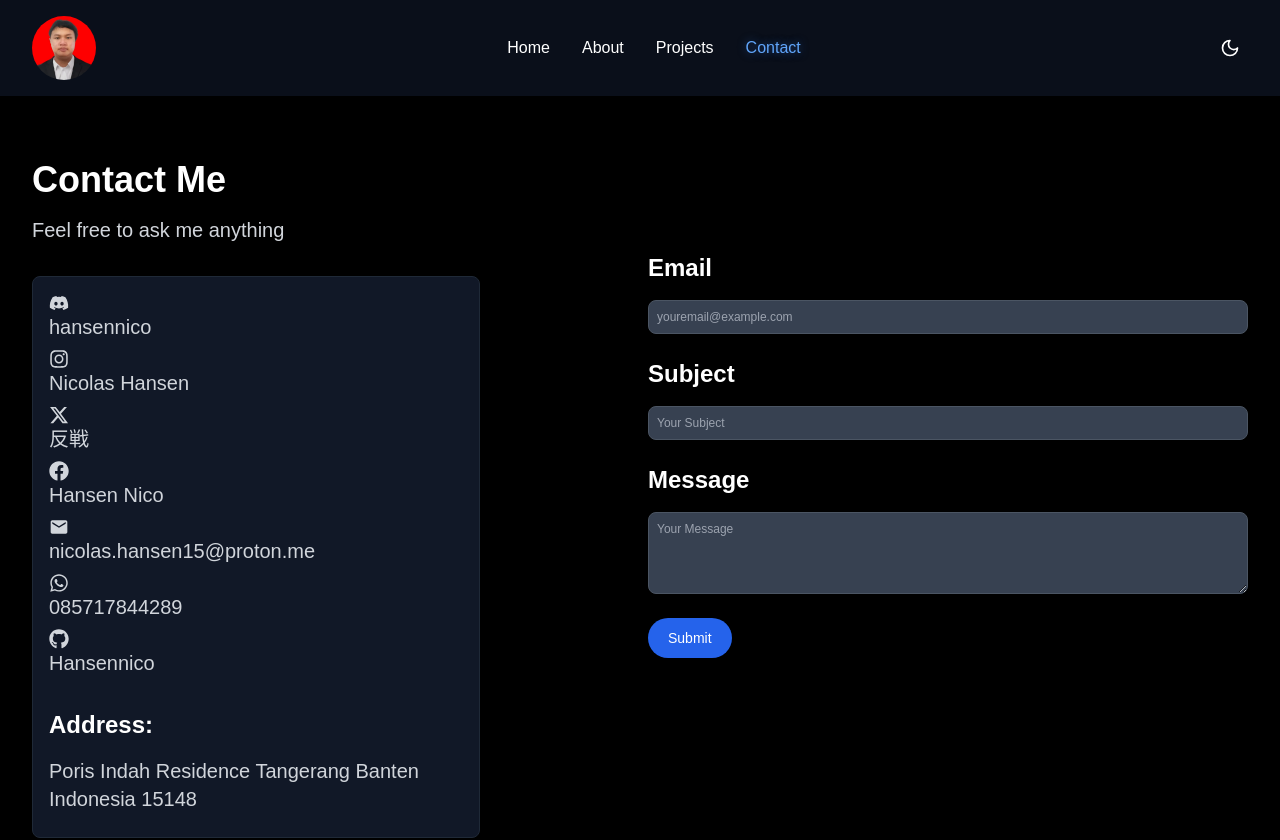
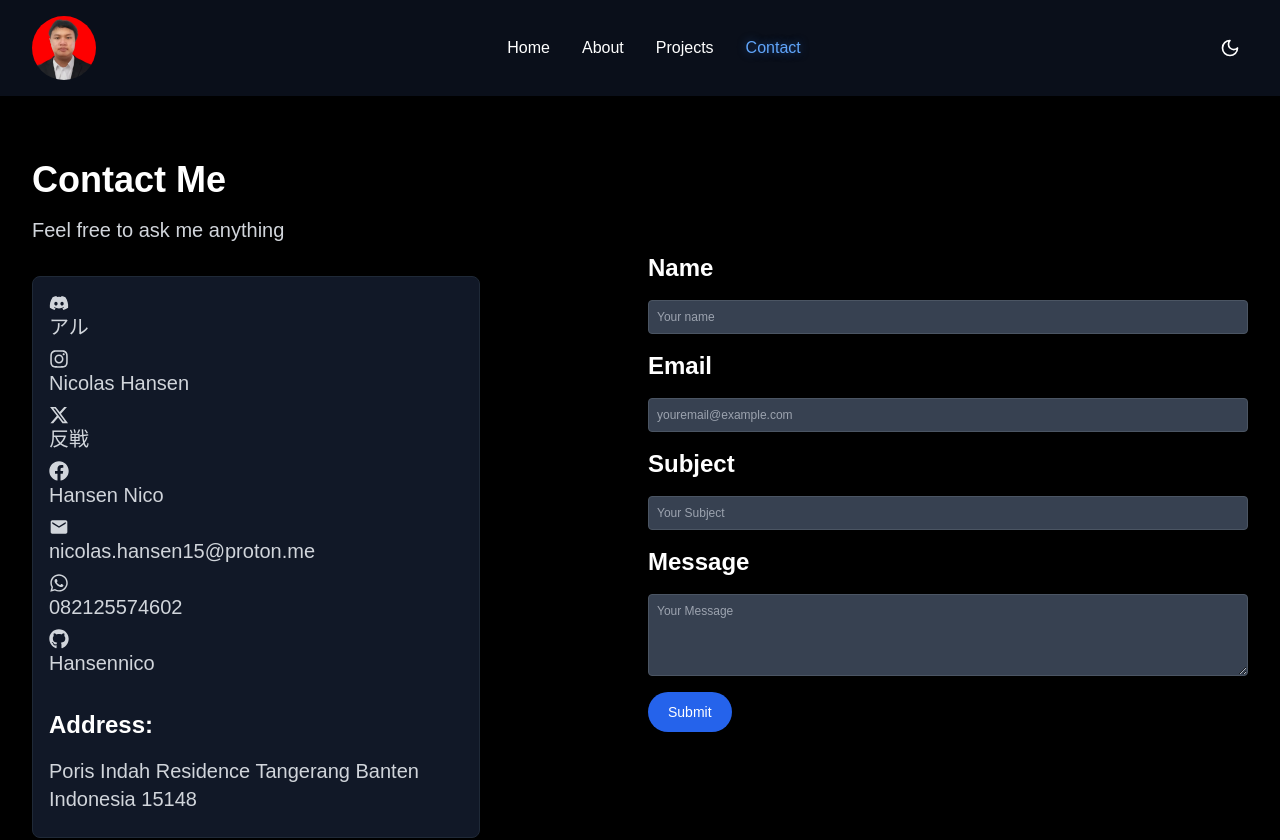
Before and after one commit to Hansennico/NextJS-Portofolio, a Next.js app: page /contact in a window 1280 px wide. Shown: the top 840 px of the page. Built offline with nearby package versions, Linux system fonts and the light colour scheme.

Commit message:
update
fixed contact page

```diff
--- a/app/about/page.tsx
+++ b/app/about/page.tsx
@@ -33,15 +33,13 @@ export default function About() {
             Software & Web developer live in indonesia. I am {age} years old and
             currently studying at the Bina Nusantara University. My hobby is
             playing game. When i have free time i love learning new things like
-            learn new programming languange or trying something new like making
-            game, in the past i&apos;ve made simple games using Unity(C#),
-            JavaFX and roblox game engine(Lua). When I was in college, I often
-            made assignments or projects about software and websites, but since
-            I have changed laptops and lost all the data on the old laptop, now
-            I&apos;am recreating the project project I have created and
-            uploading it to github. And my conclusion, I&apos;m more interested
-            in the backend because i love to solve and make things work. Now
-            i&apos;m looking for opportunity & working experience
+            learn new programming languange or trying something new. When I was
+            in college, I often made assignments or projects about software and
+            websites, but since my old laptop stolen so i lost all the data on
+            the old laptop, now I&apos;am recreating the project project I have
+            created and uploading it to github. And my conclusion, I&apos;m more
+            interested in the backend because i love to solve and make things
+            work. Now i&apos;m looking for opportunity & working experience
           </p>
         </div>
       </div>
--- /dev/null
+++ b/app/api/send-email/route.ts
@@ -0,0 +1,65 @@
+import { NextResponse } from "next/server";
+import nodemailer from "nodemailer";
+
+import { NextRequest } from "next/server";
+
+export async function POST(request: NextRequest) {
+  try {
+    const { name, email, subject, message } = await request.json();
+
+    // Validate inputs
+    if (!name || !email || !subject || !message) {
+      return NextResponse.json(
+        { message: "All fields are required" },
+        { status: 400 }
+      );
+    }
+
+    // Configure nodemailer transporter
+    // For production, use your actual SMTP credentials
+    const transporter = nodemailer.createTransport({
+      host: process.env.EMAIL_HOST || "smtp.gmail.com",
+      port: parseInt(process.env.EMAIL_PORT || "587"),
+      secure: process.env.EMAIL_SECURE === "true",
+      auth: {
+        user: process.env.EMAIL_USER,
+        pass: process.env.EMAIL_PASSWORD,
+      },
+    });
+
+    // Email options
+    const mailOptions = {
+      from: process.env.EMAIL_FROM || process.env.EMAIL_USER,
+      to: process.env.EMAIL_TO || process.env.EMAIL_USER,
+      replyTo: email,
+      subject: `Contact Form: ${subject}`,
+      text: `
+        Name: ${name}
+        Email: ${email}
+        Subject: ${subject}
+
+        Message:
+        ${message}
+      `,
+      html: `
+        <h3>New Contact Form Submission</h3>
+        <p><strong>Name:</strong> ${name}</p>
+        <p><strong>Email:</strong> ${email}</p>
+        <p><strong>Subject:</strong> ${subject}</p>
+        <p><strong>Message:</strong></p>
+        <p>${message.replace(/\n/g, "<br>")}</p>
+      `,
+    };
+
+    // Send email
+    await transporter.sendMail(mailOptions);
+
+    return NextResponse.json({ message: "Email sent successfully" });
+  } catch (error) {
+    console.error("Error sending email:", error);
+    return NextResponse.json(
+      { message: "Failed to send email" },
+      { status: 500 }
+    );
+  }
+}
--- a/app/contact/contactlist.tsx
+++ b/app/contact/contactlist.ts
@@ -1,10 +1,10 @@
 const contact = [
   {
-    discord: "hansennico",
-    discordUrl: "https://discord.com/users/479281969637883907",
+    discord: "アル",
+    discordUrl: "https://discord.com/users/1285508672482447394",
 
     instagram: "Nicolas Hansen",
-    instagramUrl: "https://www.instagram.com/hansennico44/",
+    instagramUrl: "https://www.instagram.com/nicolas_han15/",
 
     twitter: "反戦",
     twitterUrl: "https://x.com/hansennico_",
@@ -15,8 +15,8 @@ const contact = [
     email: "nicolas.hansen15@proton.me",
     emailUrl: "mailto:nicolas.hansen15@proton.me",
 
-    whatsapp: "085717844289",
-    whatsappUrl: "https://wa.me/6285717844289",
+    whatsapp: "082125574602",
+    whatsappUrl: "https://wa.me/6282125574602",
 
     github: "Hansennico",
     githubUrl: "https://github.com/Hansennico",
--- a/app/contact/form.tsx
+++ b/app/contact/form.tsx
@@ -1,55 +1,149 @@
 "use client";
+import { useState, ChangeEvent, FormEvent } from "react";
 
-function submit() {
-  const msg = "button pressed!";
-  console.log(msg);
-}
+export default function EmailForm() {
+  const [formData, setFormData] = useState({
+    name: "",
+    email: "",
+    subject: "",
+    message: "",
+  });
+  const [status, setStatus] = useState({
+    submitted: false,
+    success: false,
+    message: "",
+  });
+  const [isSubmitting, setIsSubmitting] = useState(false);
 
-const emailform = () => {
+  const handleChange = (
+    e: ChangeEvent<HTMLInputElement | HTMLTextAreaElement>
+  ) => {
+    const { name, value } = e.target;
+    setFormData({ ...formData, [name]: value });
+  };
+
+  const handleSubmit = async (e: FormEvent<HTMLFormElement>) => {
+    e.preventDefault();
+    setIsSubmitting(true);
+
+    try {
+      const response = await fetch("/api/send-email", {
+        method: "POST",
+        headers: {
+          "Content-Type": "application/json",
+        },
+        body: JSON.stringify(formData),
+      });
+
+      const data = await response.json();
+
+      if (response.ok) {
+        setStatus({
+          submitted: true,
+          success: true,
+          message: "Message sent successfully!",
+        });
+        // Reset form
+        setFormData({
+          name: "",
+          email: "",
+          subject: "",
+          message: "",
+        });
+      } else {
+        throw new Error(data.message || "Failed to send email");
+      }
+    } catch (error: unknown) {
+      // Use unknown instead of any, then type narrow
+      let errorMessage = "Something went wrong. Please try again.";
+
+      if (error instanceof Error) {
+        errorMessage = error.message;
+      }
+
+      setStatus({
+        submitted: true,
+        success: false,
+        message: errorMessage,
+      });
+    } finally {
+      setIsSubmitting(false);
+    }
+  };
+
   return (
-    <form>
-      <label htmlFor="">
+    <form onSubmit={handleSubmit}>
+      {status.submitted && (
+        <div
+          className={`p-4 mb-4 rounded ${
+            status.success
+              ? "bg-green-100 text-green-800"
+              : "bg-red-100 text-red-800"
+          }`}
+        >
+          {status.message}
+        </div>
+      )}
+
+      <label htmlFor="name">
+        <h2>Name</h2>
+      </label>
+      <input
+        type="text"
+        name="name"
+        placeholder="Your name"
+        required
+        value={formData.name}
+        onChange={handleChange}
+        className="w-full p-2 mb-4 border rounded"
+      />
+
+      <label htmlFor="email">
         <h2>Email</h2>
       </label>
       <input
         type="email"
         name="email"
         placeholder="youremail@example.com"
-        className=""
+        required
+        value={formData.email}
+        onChange={handleChange}
+        className="w-full p-2 mb-4 border rounded"
       />
-      <br />
 
-      <label htmlFor="">
+      <label htmlFor="subject">
         <h2>Subject</h2>
       </label>
       <input
         type="text"
         name="subject"
         placeholder="Your Subject"
-        className=""
+        required
+        value={formData.subject}
+        onChange={handleChange}
+        className="w-full p-2 mb-4 border rounded"
       />
-      <br />
 
-      <label htmlFor="">
+      <label htmlFor="message">
         <h2>Message</h2>
       </label>
       <textarea
         name="message"
         placeholder="Your Message"
-        className=""
         rows={4}
+        required
+        value={formData.message}
+        onChange={handleChange}
+        className="w-full p-2 mb-4 border rounded"
       />
-      <br />
 
       <button
-        type="button"
-        onClick={submit}
+        type="submit"
+        disabled={isSubmitting}
         className="text-white bg-blue-700 hover:bg-blue-800 focus:outline-none focus:ring-4 focus:ring-blue-300 font-medium rounded-full text-sm px-5 py-2.5 text-center me-2 mb-2 dark:bg-blue-600 dark:hover:bg-blue-700 dark:focus:ring-blue-800"
       >
-        Submit
+        {isSubmitting ? "Sending..." : "Submit"}
       </button>
     </form>
   );
-};
-
-export default emailform;
+}
--- a/components/footer.tsx
+++ b/components/footer.tsx
@@ -6,7 +6,7 @@ const Footer = () => {
       <div className="max-w-7xl mx-auto px-4 sm:px-6 lg:px-8">
         <div className="flex justify-between items-center">
           <div className="flex items-center">
-            <span className="text-sm">Powered by Next.js & Vercel</span>
+            <span className="text-sm"></span>
           </div>
 
           <div className="flex items-center gap-6">
--- a/package.json
+++ b/package.json
@@ -11,6 +11,7 @@
   "dependencies": {
     "lucide-react": "^0.475.0",
     "next": "15.1.7",
+    "nodemailer": "^6.10.0",
     "react": "^19.0.0",
     "react-dom": "^19.0.0",
     "react-icons": "^5.5.0"
@@ -18,6 +19,7 @@
   "devDependencies": {
     "@eslint/eslintrc": "^3",
     "@types/node": "^20",
+    "@types/nodemailer": "^6.4.17",
     "@types/react": "^19",
     "@types/react-dom": "^19",
     "eslint": "^9",
```
Also changed, not shown: app/projects/data.ts (renamed from app/projects/data.tsx), 1 other file (tests, documents, lock files or other folders).
